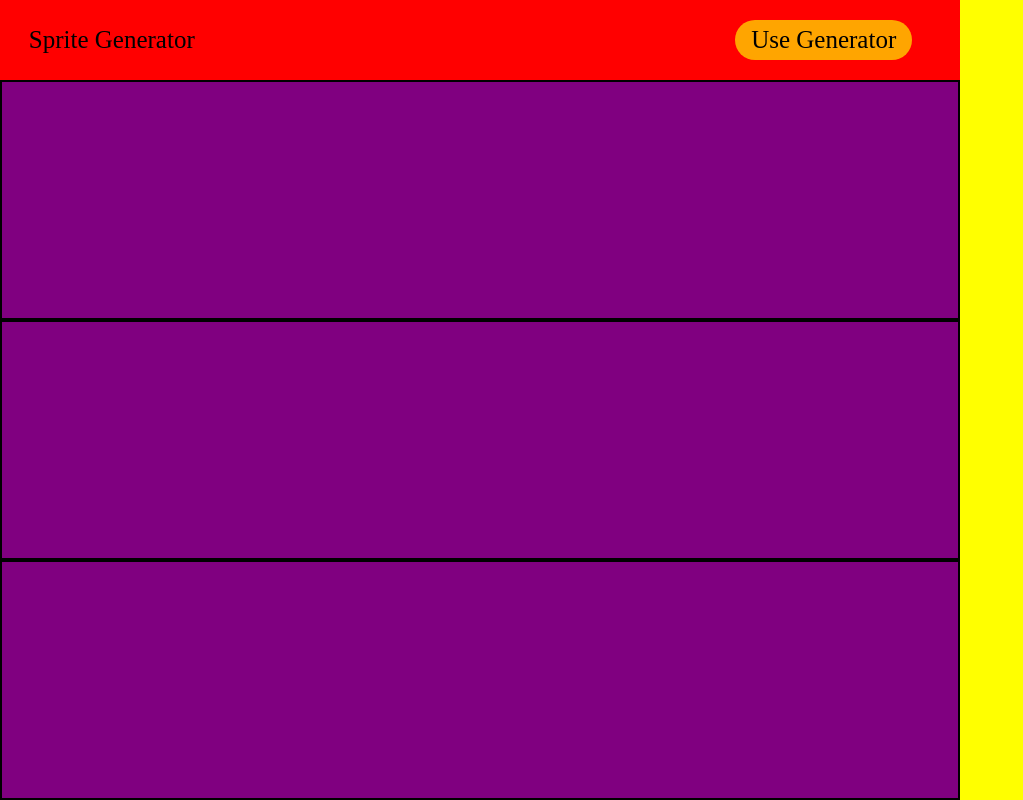
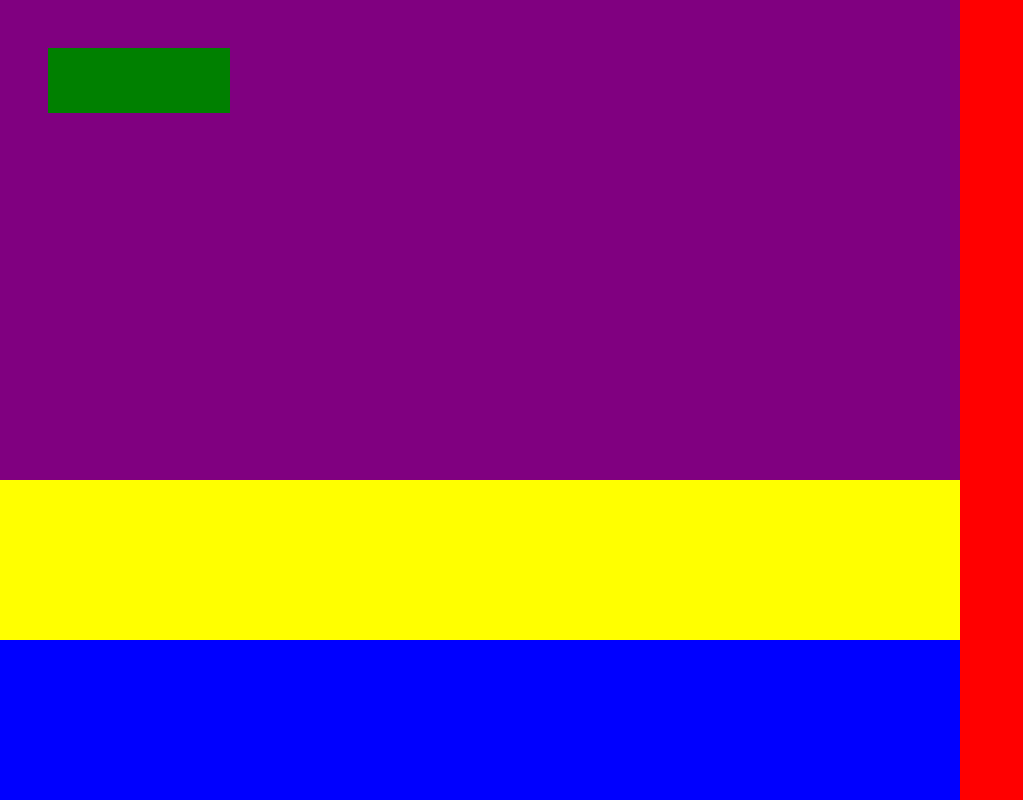
Before and after one commit to Jake-Noth/SpriteSheetGenerator, a React (Vite) app in the folder frontend/: page / in a window 1280 px wide. Both pictures are taken after a click on the element "Use Generator". Shown: the whole page, without its empty margins (0-1023 px from the left). Built offline with nearby package versions, Linux system fonts and the light colour scheme.

Commit message:
feature back modal and open new tab

```diff
--- a/frontend/package.json
+++ b/frontend/package.json
@@ -11,7 +11,8 @@
   },
   "dependencies": {
     "react": "^18.3.1",
-    "react-dom": "^18.3.1"
+    "react-dom": "^18.3.1",
+    "zustand": "^5.0.2"
   },
   "devDependencies": {
     "@eslint/js": "^9.17.0",
--- a/frontend/src/App.tsx
+++ b/frontend/src/App.tsx
@@ -1,11 +1,19 @@
 import Home from "./HomePageComponents/Home"
+import Generator from "./GeneratorComponents/Generator"
+import { usePageStore} from './stores/PageSwitchStore'
 
 function App() {
 
+  const { page } = usePageStore()
 
-  return (
-    <Home/>
-  )
+  switch(page){
+    case "home":
+      return(<Home/>)
+    case "generator":
+      return(<Generator/>)
+    default:
+      return(<Home/>)
+  }
 }
 
 export default App
--- /dev/null
+++ b/frontend/src/GeneratorComponents/BackModel.tsx
@@ -0,0 +1,62 @@
+import { CSSProperties } from "react"
+import { usePageStore } from "../stores/PageSwitchStore";
+
+
+
+interface modalProps {
+    clearModal: () => void
+}
+
+export default function BackModal(props:modalProps){
+
+    const modalStyles:CSSProperties = {
+        position:"fixed",
+        top:0,
+        left:0,
+        width:"100%",
+        height:"100%",
+        backgroundColor: "rgba(0, 0, 0, 0.5)",
+        zIndex: 1000,
+        display:"flex",
+        justifyContent:"center",
+        alignItems:"center"
+    }
+
+    const handleModalContentClick = (event: React.MouseEvent) => {
+        event.stopPropagation();
+    };
+
+    const {switchToHome} = usePageStore()
+
+    const openNewTab = () => {
+        console.log('wtyf')
+        const URL = window.location.href
+        window.open(URL, '_blank')
+    }
+
+    return(
+        <div
+            style={{...modalStyles}}
+            onClick={props.clearModal}
+        >
+
+
+            <div style={{height:"20%", width:"35%", backgroundColor:"white", borderRadius:"25px", display:"flex", justifyContent:"center", alignItems:"center", flexDirection:"column"}}
+            onClick={handleModalContentClick}>
+
+
+
+                <div style={{height:"40%", width:"90%", display:"flex", alignItems:"center", justifyContent:"center"}}>
+                    WARNING your progress will not be saved. Recommended approach is to reopen the page in a new tab to see the instructions
+                </div>
+
+
+
+                <div style={{height:"25%", width:" 90%", display:"flex", justifyContent:"center", alignItems:"center", gap:"5%"}}>
+                    <button onClick={switchToHome} style={{ height: "100%", width: "30%", backgroundColor: "#FF9999", borderRadius: "10px" }}>Home</button>
+                    <button onClick={openNewTab} style={{ height: "100%", width: "30%", backgroundColor: "#90EE90", borderRadius: "10px" }}>New Tab</button>
+                </div>
+            </div>
+        </div>
+    )
+}
--- /dev/null
+++ b/frontend/src/GeneratorComponents/Generator.tsx
@@ -0,0 +1,41 @@
+import { CSSProperties } from "react"
+import VideoAndBack from "./VideoAndBack"
+import Options from "./Options"
+import SliderAndCapture from "./SliderAndCapture"
+
+export default function Generator(){
+
+    const generatorContainerStyles: CSSProperties = {
+        height:"100%",
+        width:"100%",
+        backgroundColor:"red",
+        display:"flex",
+        flexDirection:"row"
+    }
+
+    const leftDivContainer: CSSProperties = {
+        height:"100%",
+        width:"75%",
+        backgroundColor:"green"
+    }
+
+    const rightDivContainer: CSSProperties = {
+        height:"100%",
+        width:"25%",
+        backgroundColor:"red"
+    }
+
+    return(
+        <div style={{...generatorContainerStyles}}>
+            <div style={{...leftDivContainer}}>
+                <VideoAndBack/>
+                <Options/>
+                <SliderAndCapture/>
+            </div>
+
+            <div style={{...rightDivContainer}}>
+
+            </div>
+        </div>
+    )
+}
--- /dev/null
+++ b/frontend/src/GeneratorComponents/Options.tsx
@@ -0,0 +1,11 @@
+
+
+
+
+export default function Options(){
+    return(
+        <div style={{height:"20%", width:"100%", backgroundColor:"yellow"}}>
+
+        </div>
+    )
+}
--- /dev/null
+++ b/frontend/src/GeneratorComponents/SliderAndCapture.tsx
@@ -0,0 +1,10 @@
+
+
+
+export default function SliderAndCapture(){
+    return(
+        <div style={{height:"20%", width:"100%", backgroundColor:"blue"}}>
+
+        </div>
+    )
+}
--- /dev/null
+++ b/frontend/src/GeneratorComponents/VideoAndBack.tsx
@@ -0,0 +1,31 @@
+import { useState } from "react"
+import BackModal from "./BackModel"
+
+
+
+export default function VideoAndBack(){
+
+    const [showModal, setShowModal] = useState(false)
+
+    const clearModal = () => {
+        setShowModal(false)
+    }
+
+    const showTheModal = () => {
+        console.log('why are we here')
+        setShowModal(true)
+    }
+
+    return(
+        <div style={{height:"60%", width:"100%", background:"purple", paddingTop:"5%", paddingLeft:"5%"}}>
+            <div id="backbuttondiv"
+                style={{height:"15%", width:"20%", backgroundColor:"green"}}
+                onClick={showTheModal}
+            >
+            </div>
+
+            {showModal && <BackModal clearModal = {clearModal}/>}
+
+        </div>
+    )
+}
--- a/frontend/src/HomePageComponents/DescriptionHeader.tsx
+++ b/frontend/src/HomePageComponents/DescriptionHeader.tsx
@@ -1,6 +1,9 @@
 import { CSSProperties } from "react"
+import { usePageStore } from "../stores/PageSwitchStore"
 
 export default function DescriptionHeader(){
+
+    const {switchToGeneratorPage} = usePageStore()
 
     const headerContainerStyles: CSSProperties = {
         height:"10%",
@@ -37,8 +40,8 @@ export default function DescriptionHeader(){
 
             <div
                 style={{...tryGeneratorButtonStyles}}
+                onClick={switchToGeneratorPage}
             >
-
                 Use Generator
             </div>
         </div>
--- a/frontend/src/HomePageComponents/Home.tsx
+++ b/frontend/src/HomePageComponents/Home.tsx
@@ -1,6 +1,7 @@
 import { CSSProperties } from "react";
 import DescriptionSection from "./DescriptionSection";
 import GeneratedSpritesSection from "./GeneratedSpritesSection";
+
 
 
 export default function Home(){
--- /dev/null
+++ b/frontend/src/stores/PageSwitchStore.ts
@@ -0,0 +1,13 @@
+import  { create } from "zustand";
+
+type PageAlter = {
+  page: string;
+  switchToGeneratorPage: () => void;
+  switchToHome:() => void;
+};
+
+export const usePageStore = create<PageAlter>((set) => ({
+  page: "home",
+  switchToGeneratorPage: () => set(() => ({ page: "generator" })),
+  switchToHome: () => set(() => ({ page: "home" }))
+}));
```
Also changed, not shown: 1 other file (tests, documents, lock files or other folders).
